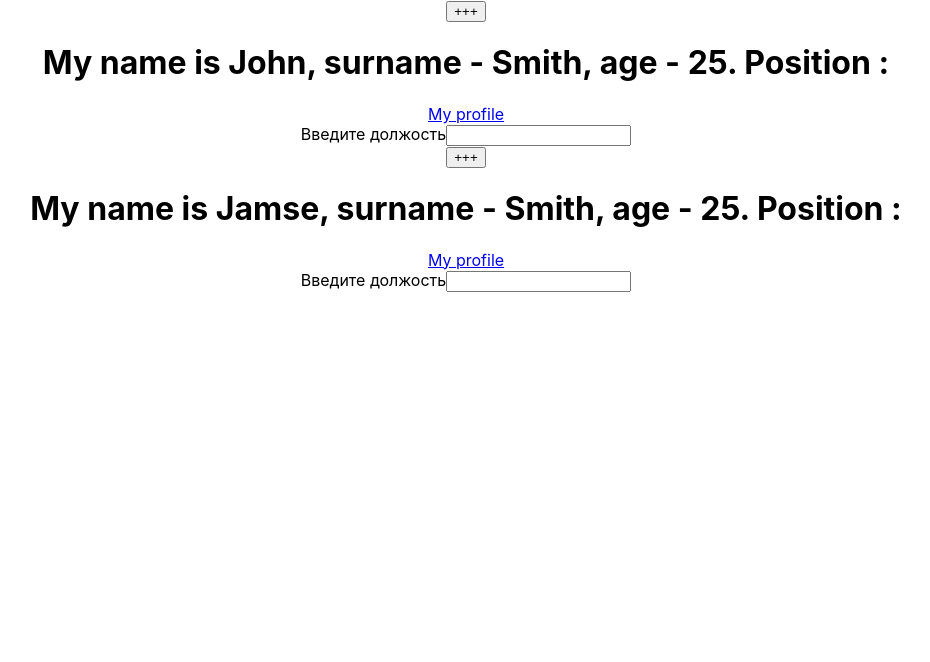
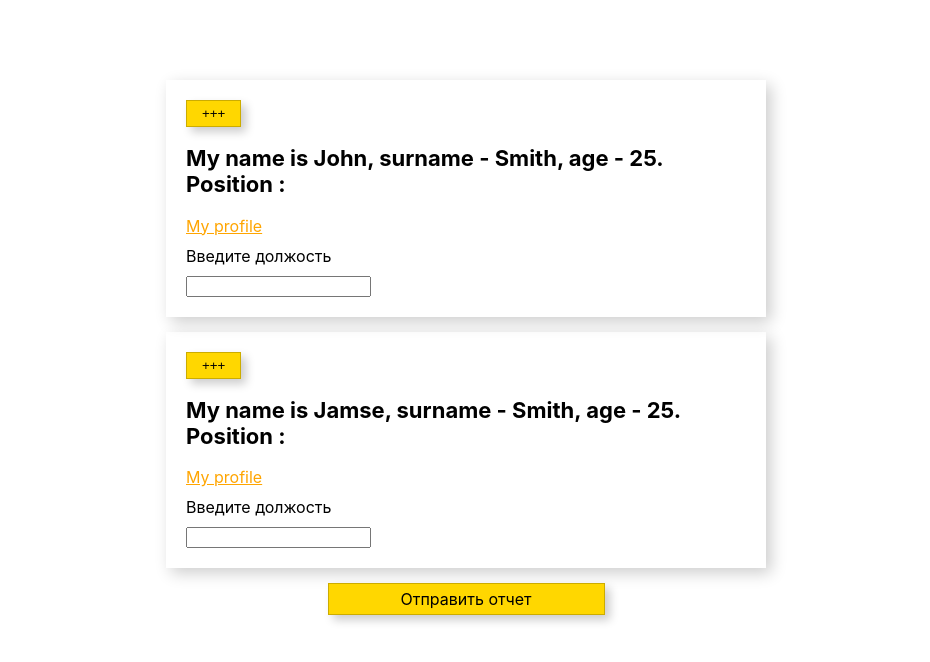
Before and after one commit to Ytrbnik/React_Education, a React (Create React App) app in the folder my-app/: page / in a window 1280 px wide. Shown: the top 662 px of the page, without its empty margins (174-1104 px from the left). Built offline with nearby package versions, Linux system fonts and the light colour scheme.

Commit message:
styled_Commponent

```diff
--- a/my-app/package.json
+++ b/my-app/package.json
@@ -9,6 +9,7 @@
     "react": "^18.2.0",
     "react-dom": "^18.2.0",
     "react-scripts": "5.0.1",
+    "styled-components": "^5.3.9",
     "web-vitals": "^2.1.4"
   },
   "scripts": {
--- a/my-app/src/App.js
+++ b/my-app/src/App.js
@@ -1,5 +1,35 @@
 import {Component} from 'react';
+import styled from 'styled-components';
+
 import './App.css';
+
+const EmpItem = styled.div`
+  padding: 20px;
+  margin-bottom: 15px;
+  bordr-radius: 5px;
+  box-shadow: 5px 5px 15px rgba(0,0,0, .2);
+  a {
+    display: block;
+    margin: 10px 0 10px 0;
+    color: ${props => props.active ? 'orange' : 'black'};
+  }
+  input {
+    display: block;
+    margin-top: 10px;
+  }
+`;
+
+const Header = styled.h2`
+  font-size: 22px;
+`;
+
+export const Button = styled.button`
+  display: block;
+  padding: 5px 15px;
+  background-color: gold;
+  border: 1px solid rgba(0,0,0, .2);
+  box-shadow: 5px 5px 10px rgba(0,0,0, .2);
+`;
 
 class WhoAmI extends Component  {
   constructor(props) {
@@ -29,25 +59,30 @@
     const {name, surname, link} = this.props;
     const {years, text, position} =this.state;
     return (
-      <div>
-        <button onClick={this.nextYear}>{text}</button>
-          <h1>My name is {name}, surname - {surname}, age - {years}. Position : {position}</h1>
+      <EmpItem active>
+        <Button onClick={this.nextYear}>{text}</Button>
+          <Header>My name is {name}, surname - {surname}, age - {years}. Position : {position}</Header>
           <a href={link}>My profile</a>
           <form>
             <span>Введите должость</span>
             <input type="text" onChange={(e) => this.commitInputChanges(e, 'some color')}/>
           </form>
-      </div>
+      </EmpItem>
     )
   }
 }
 
+const Wrapper = styled.div`
+    width: 600px;
+    margin: 80px auto 0 auto;
+`;
+
 function App() {
   return (
-    <div className="App">
+    <Wrapper>
       <WhoAmI name='John' surname="Smith" link="facebook.com"/>
       <WhoAmI name='Jamse' surname="Smith" link="facebook.com"/>
-    </div>
+    </Wrapper>
   );
 }
 
--- a/my-app/src/index.js
+++ b/my-app/src/index.js
@@ -2,13 +2,19 @@
 import ReactDOM from 'react-dom/client';
 import './index.css';
 import App from './App';
+import { Button } from './App';
+import styled from 'styled-components';
 
-
-
+const BigButton = styled(Button)`
+  margin: 0 auto;
+  width: 245px;
+  text-align: center;
+`;
 
 const root = ReactDOM.createRoot(document.getElementById('root'));
 root.render(
   <StrictMode>
     <App />
+    <BigButton as="a">Отправить отчет</BigButton>
   </StrictMode>
 );
```
Also changed, not shown: 1 other file (tests, documents, lock files or other folders).
